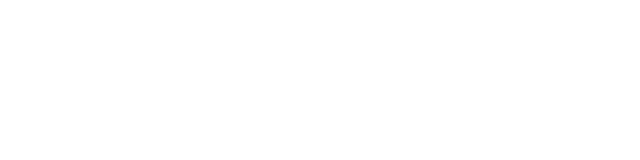
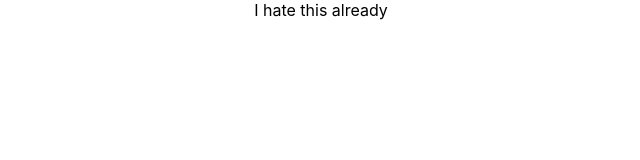
Before and after one commit to wisdom-okwen/sss-portal, a React (Create React App) app in the folder frontend/: page / in a window 1280 px wide. Shown: the top 160 px of the page, without its empty margins (319-959 px from the left). Built offline with nearby package versions, Linux system fonts and the light colour scheme.

Commit message:
Homepage setup

```diff
--- a/frontend/src/App.js
+++ b/frontend/src/App.js
@@ -1,10 +1,10 @@
-import logo from './logo.svg';
 import './App.css';
+import { Home } from '../src/components/Homepage';
 
 function App() {
   return (
     <div className="App">
-
+      <Home />
     </div>
   );
 }
--- /dev/null
+++ b/frontend/src/components/Homepage.jsx
@@ -0,0 +1,10 @@
+import React from 'react';
+
+
+export function Home() {
+    return (
+        <div className="container">
+            <h>I hate this already</h>
+        </div>
+    );
+}
```
Also changed, not shown: frontend/src/components/NavBar.jsx (added, +10 -0 lines), frontend/src/logo.svg (deleted), 1 other file (tests, documents, lock files or other folders).
